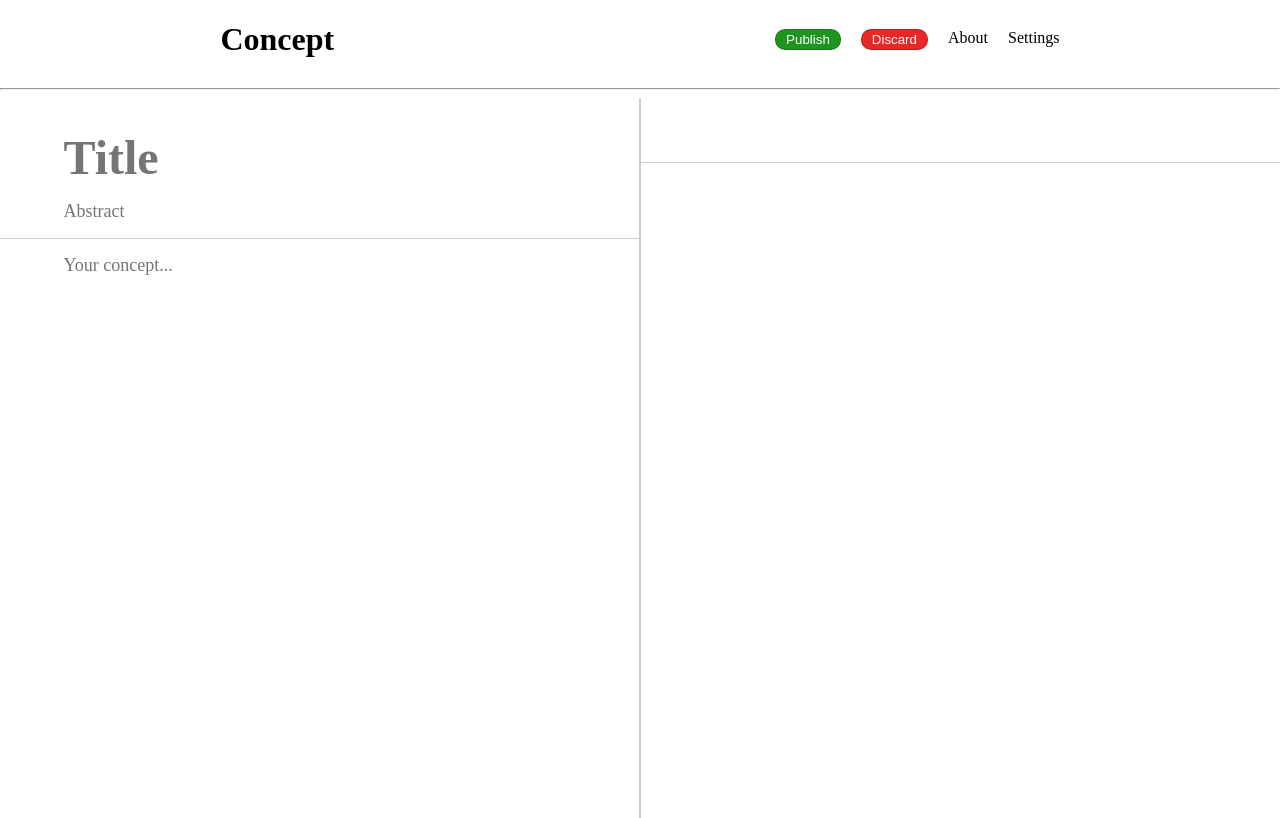
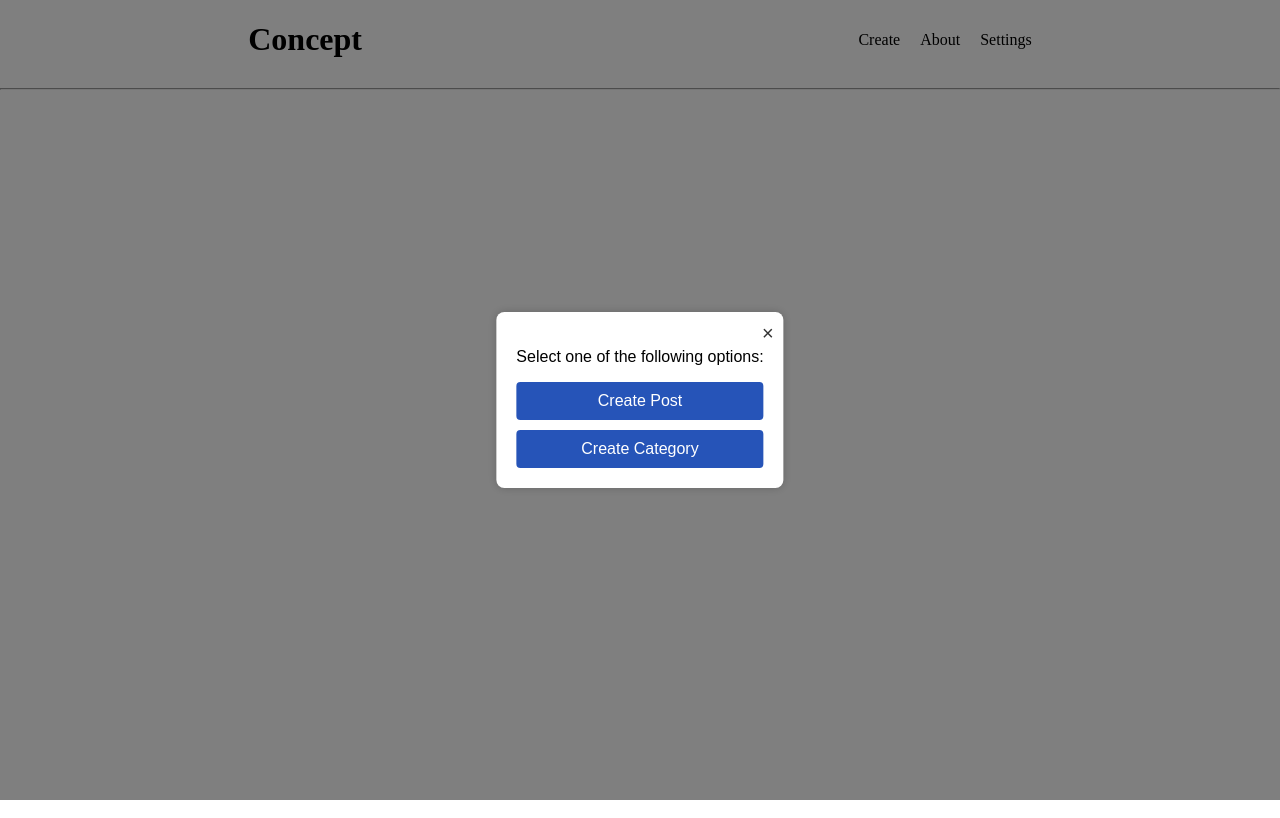
Before and after one commit to Arktetra/concept, a SvelteKit app in the folder frontend/: page /concept/create in a window 1280 px wide. Built offline with nearby package versions, Linux system fonts and the light colour scheme.

Commit message:
change: display pop-up to create post or category

```diff
--- a/frontend/src/routes/concept/create/+page.svelte
+++ b/frontend/src/routes/concept/create/+page.svelte
@@ -1,172 +1,71 @@
 <script lang="ts">
-    import { onMount } from "svelte";
-    import { mdToHtml } from "../../../converter";
-    import { concept, create } from "../../../state.svelte";
-
-    onMount(() => {
-        create.clicked = true;
-
-        return () => create.clicked = false;
-    });
 </script>
 
-<article class="concept">
-    <div class="source">
-        <div class="title-block">
-            <textarea
-                class="title internal"
-                placeholder="Title"
-                bind:value={concept.title}
-            ></textarea>
-            <textarea
-                class="abstract internal"
-                placeholder="Abstract"
-                bind:value={concept.abstract}
-            ></textarea>
-        </div>
-        <div class="body">
-            <textarea class="content internal"
-                placeholder="Your concept..."
-                bind:value={concept.content}
-            ></textarea>
+<div class="popup-overlay" id="popupOverlay">
+    <div class="popup" id="popup">
+        <span class="close" id="closePopup">&times;</span>
+        <div class="popup-content">
+            <p>Select one of the following options:</p>
+            <a id="createPost" href="/concept/create/post">Create Post</a>
+            <a id="createCategory" href="/concept/create/category">Create Category</a>
         </div>
     </div>
-    <div class="render">
-        <div class="title-block">
-            <h1 class="title internal">{concept.title}</h1>
-            <p class="abstract internal">{concept.abstract}</p>
-        </div>
-        <div
-            class="body internal"
-            style="
-                display: flex;
-                flex-direction: column;
-                width: 100%;
-                padding-bottom: 250px;">
-            {@html mdToHtml(concept.content)}
-        </div>
-    </div>
-
-</article>
+</div>
 
 <style>
-    .concept {
-        display: flex;
+    .popup-overlay {
+        position: fixed;
+        top: 0;
+        left: 0;
+        width: 100%;
+        height: 100%;
+        background: rgba(0, 0, 0, 0.5);
     }
 
-    p, h1, textarea {
-        margin: 0;
-        padding: 0;
+    .popup {
+        font-family: Arial, Helvetica, sans-serif;
+        position: absolute;
+        top: 50%;
+        left: 50%;
+        transform: translate(-50%, -50%);
+        background: #fff;
+        padding: 20px;
+        border-radius: 8px;
+        box-shadow: 0 0 10px rgba(0, 0, 0, 0.2);
     }
 
-    .source {
+    .popup-content {
+        text-align: center;
+    }
+
+    .popup .close {
+        position: absolute;
+        top: 10px;
+        right: 10px;
+        font-size: 20px;
+        cursor: pointer;
+        color: #333;
+    }
+
+    .popup a {
+        background-color: rgb(38, 84, 184);
+        color: #fff;
+        padding: 10px 0px;
+        border: none;
+        border-radius: 4px;
+        cursor: pointer;
+        font-size: 16px;
         display: flex;
         flex-direction: column;
-        border-right: 1px solid rgb(0, 0, 0, 0.2);
-    }
-
-    .render {
-        border-left: 1px solid rgb(0, 0, 0, 0.2);
-        display: flex;
-        flex-direction: column;
-        align-items: center;
-    }
-
-    .render .body {
+        text-decoration: none;
         width: 100%;
     }
 
-    .render .body :global {
-        * {
-            width: 40vw;
-        }
+    .popup a:hover {
+        opacity: 0.9;
     }
 
-    .title-block {
-        padding: 1rem 0rem 1rem 0rem;
-        display: flex;
-        width: 100%;
-        flex-direction: column;
-        align-items: center;
-        border-bottom: 1px solid rgb(0, 0, 0, 0.2);
-    }
-
-    textarea {
-        resize: none;
-        overflow: hidden;
-        field-sizing: content;
-        border: none;
-    }
-
-    textarea:focus {
-        outline: none;
-    }
-
-    .title {
-        padding: 1rem 0rem 1rem 0;
-        font-size: 48px;
-        margin-bottom: 0px;
-        font-weight: bold;
-    }
-
-    .abstract {
-        font-size: 18px;
-    }
-
-    .body {
-        display: flex;
-        flex-direction: column;
-        align-items: center;
-        padding-bottom: 250px;
-    }
-
-    .content, .render>.body {
-        padding: 1rem 0rem 1rem 0;
-        font-size: 18px;
-    }
-
-    .source, .render {
-        width: 50vw;
-    }
-
-    .source, .render {
-        height: 90vh;
-        max-height: 90vh;
-        overflow-y: scroll;
-    }
-
-    .internal {
-        width: 40vw;
-        font-family: 'Times New Roman', Times, serif;
-    }
-
-    .render .title {
-        overflow-wrap: break-word;
-    }
-
-    @media only screen and (max-width: 768px) {
-        .internal {
-            width: 40vw;
-        }
-
-
-    }
-
-    :global(html) {
-        overflow-x: hidden;
-        overflow-y: hidden;
-    }
-
-    ::-webkit-scrollbar {
-        width: 5px;
-    }
-
-    ::-webkit-scrollbar-track {
-        background: #f1f1f1;
-    }
-
-    ::-webkit-scrollbar-thumb {
-        background: #888;
-        border-radius: 5px;
+    #createCategory {
+        margin-top: 10px;
     }
 </style>
--- /dev/null
+++ b/frontend/src/routes/concept/create/post/+page.svelte
@@ -0,0 +1,171 @@
+<script lang="ts">
+    import { onMount } from "svelte";
+    import { mdToHtml } from "../../../../converter";
+    import { concept, create } from "../../../../state.svelte";
+
+    onMount(() => {
+        create.clicked = true;
+        create.type = "post";
+
+        return () => create.clicked = false;
+    });
+</script>
+
+<article class="concept">
+    <div class="source">
+        <div class="title-block">
+            <textarea
+                class="title internal"
+                placeholder="Title"
+                bind:value={concept.title}
+            ></textarea>
+            <textarea
+                class="abstract internal"
+                placeholder="Abstract"
+                bind:value={concept.abstract}
+            ></textarea>
+        </div>
+        <div class="body">
+            <textarea class="content internal"
+                placeholder="Your concept..."
+                bind:value={concept.content}
+            ></textarea>
+        </div>
+    </div>
+    <div class="render">
+        <div class="title-block">
+            <h1 class="title internal">{concept.title}</h1>
+            <p class="abstract internal">{concept.abstract}</p>
+        </div>
+        <div
+            class="body internal"
+            style="
+                display: flex;
+                flex-direction: column;
+                width: 100%;
+                padding-bottom: 250px;">
+            {@html mdToHtml(concept.content)}
+        </div>
+    </div>
+
+</article>
+
+<style>
+    .concept {
+        display: flex;
+    }
+
+    p, h1, textarea {
+        margin: 0;
+        padding: 0;
+    }
+
+    .source {
+        display: flex;
+        flex-direction: column;
+        border-right: 1px solid rgb(0, 0, 0, 0.2);
+    }
+
+    .render {
+        border-left: 1px solid rgb(0, 0, 0, 0.2);
+        display: flex;
+        flex-direction: column;
+        align-items: center;
+    }
+
+    .render .body {
+        width: 100%;
+    }
+
+    .render .body :global {
+        * {
+            width: 40vw;
+        }
+    }
+
+    .title-block {
+        padding: 1rem 0rem 1rem 0rem;
+        display: flex;
+        width: 100%;
+        flex-direction: column;
+        align-items: center;
+        border-bottom: 1px solid rgb(0, 0, 0, 0.2);
+    }
+
+    textarea {
+        resize: none;
+        overflow: hidden;
+        field-sizing: content;
+        border: none;
+    }
+
+    textarea:focus {
+        outline: none;
+    }
+
+    .title {
+        padding: 1rem 0rem 1rem 0;
+        font-size: 48px;
+        margin-bottom: 0px;
+        font-weight: bold;
+    }
+
+    .abstract {
+        font-size: 18px;
+    }
+
+    .body {
+        display: flex;
+        flex-direction: column;
+        align-items: center;
+        padding-bottom: 250px;
+    }
+
+    .content, .render>.body {
+        padding: 1rem 0rem 1rem 0;
+        font-size: 18px;
+    }
+
+    .source, .render {
+        width: 50vw;
+    }
+
+    .source, .render {
+        height: 90vh;
+        max-height: 90vh;
+        overflow-y: scroll;
+    }
+
+    .internal {
+        width: 40vw;
+        font-family: 'Times New Roman', Times, serif;
+    }
+
+    .render .title {
+        overflow-wrap: break-word;
+    }
+
+    @media only screen and (max-width: 768px) {
+        .internal {
+            width: 40vw;
+        }
+    }
+
+    :global(html) {
+        overflow-x: hidden;
+        overflow-y: hidden;
+    }
+
+    ::-webkit-scrollbar {
+        width: 5px;
+    }
+
+    ::-webkit-scrollbar-track {
+        background: #f1f1f1;
+    }
+
+    ::-webkit-scrollbar-thumb {
+        background: #888;
+        border-radius: 5px;
+    }
+</style>
```
Also changed, not shown: frontend/src/routes/concept/create/category/+page.svelte (added, +75 -0 lines).
